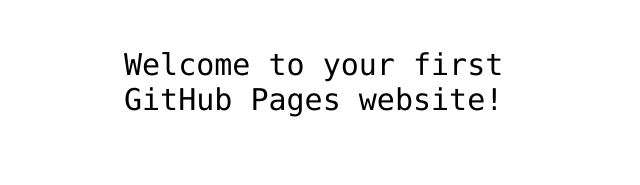
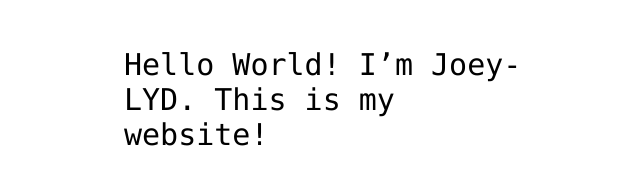
Before and after one commit to Joey-LYD/Joey-LYD.github.io, a plain HTML site: page index.html in a window 1280 px wide. Shown: the part 341-526 px from the top of the page, without its empty margins (316-956 px from the left). Drawn offline with Linux system fonts and the light colour scheme.

Commit message:
Update index.html

```diff
--- a/index.html
+++ b/index.html
@@ -12,7 +12,7 @@
 <img src="https://octodex.github.com/images/daftpunktocat-thomas.gif" id="octocat" alt="octocat-gif" />
 
 <!-- Change this code here by copy and pasting your template on line 15 -->
-<p>Welcome to your first GitHub Pages website!</p>
+<p>Hello World! I’m Joey-LYD. This is my website!</p>
 
 </body>
 </html>
```
